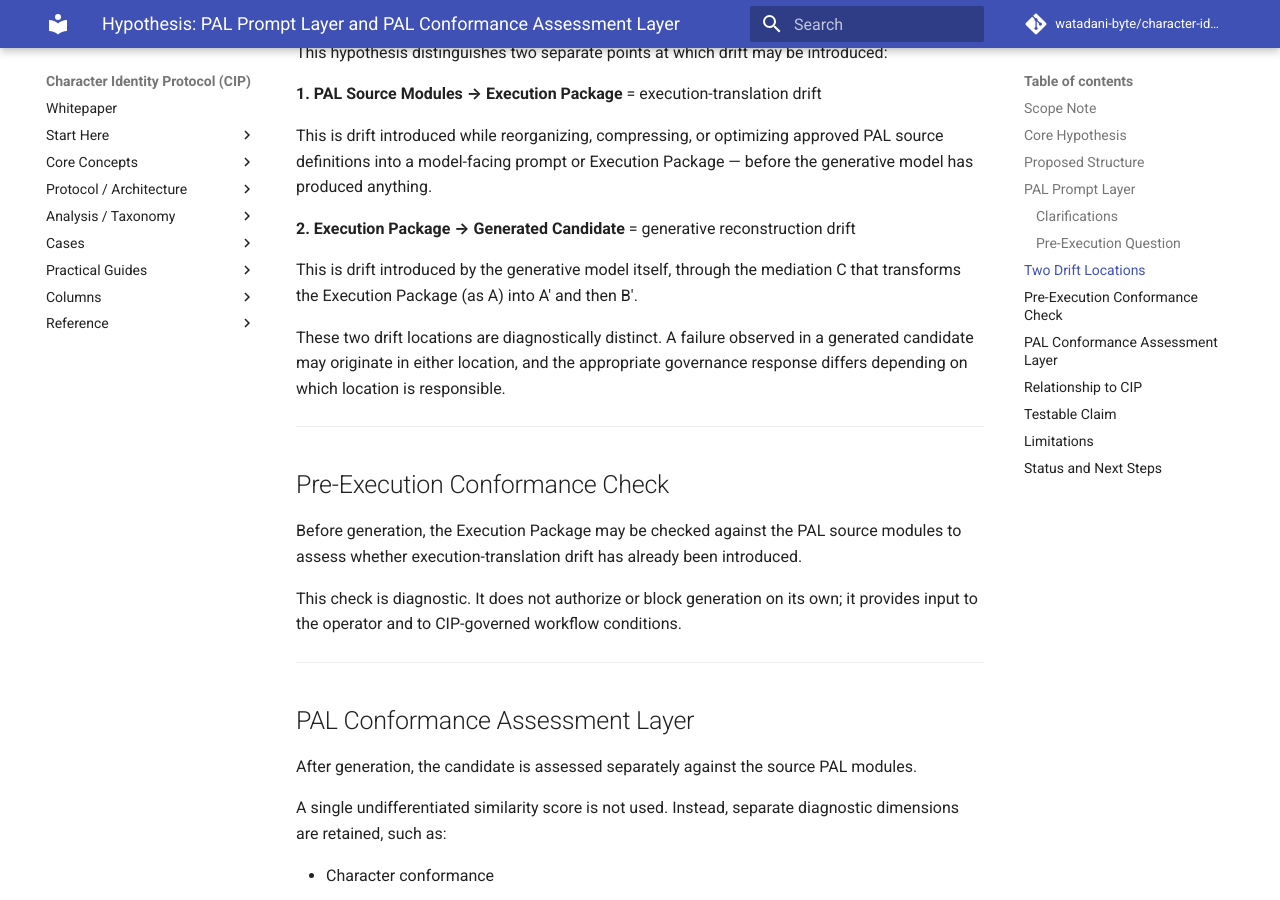
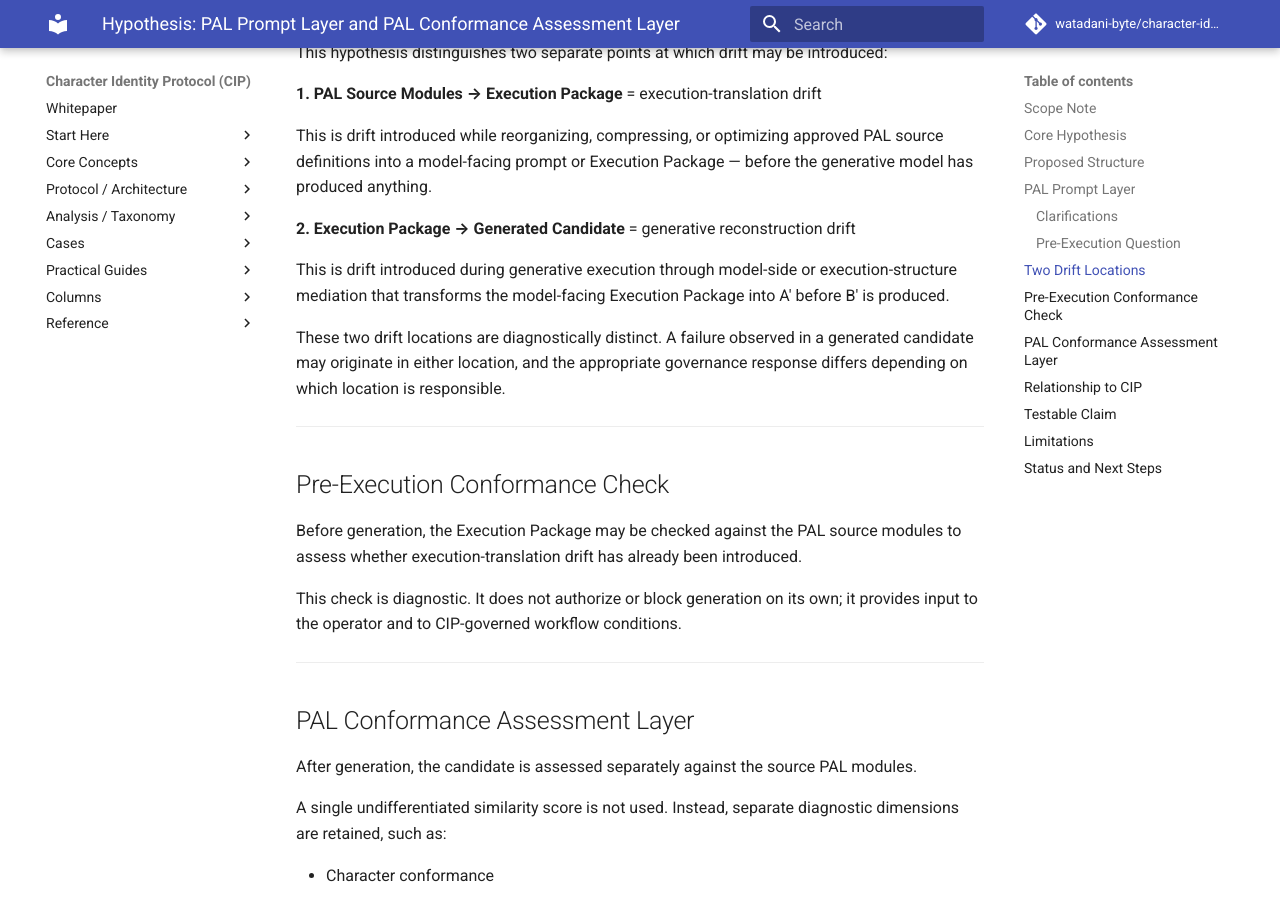
Before and after one commit to watadani-byte/character-identity-protocol, an MkDocs documentation site: the page built from docs/pal_prompt_and_conformance_layers.md, in a window 1280 px wide and 900 px high, scrolled down 2949 px. Built offline with MkDocs 1.6.1 and Material for MkDocs 9.7.7, drawn with Linux system fonts in a browser that asks for light colours; comment, search, counter and statistics services are not loaded; some of the changed text lies outside the part shown.

Commit message:
pal_prompt_and_conformance_layers.md を更新

```diff
--- a/docs/pal_prompt_and_conformance_layers.md
+++ b/docs/pal_prompt_and_conformance_layers.md
@@ -113,7 +113,7 @@ This is drift introduced while reorganizing, compressing, or optimizing approved
 **2. Execution Package → Generated Candidate**
 = generative reconstruction drift
 
-This is drift introduced by the generative model itself, through the mediation C that transforms the Execution Package (as A) into A′ and then B′.
+This is drift introduced during generative execution through model-side or execution-structure mediation that transforms the model-facing Execution Package into A′ before B′ is produced.
 
 These two drift locations are diagnostically distinct. A failure observed in a generated candidate may originate in either location, and the appropriate governance response differs depending on which location is responsible.
 
```
Also changed, not shown: other parts of docs/pal_prompt_and_conformance_layers.md (+2 -2 lines).
